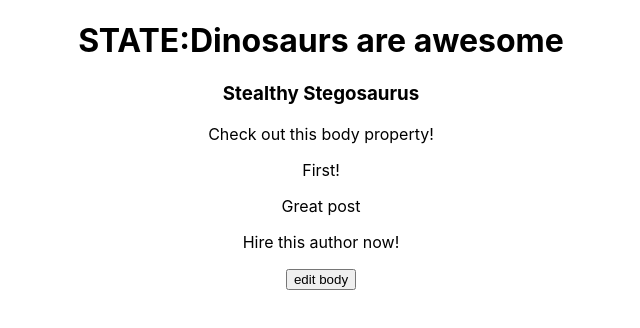
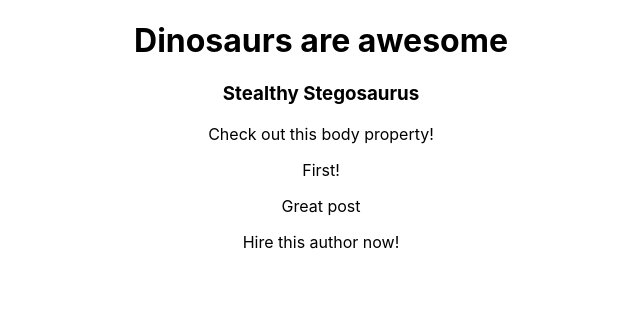
Before and after one commit to aprilkrg/react-dino-blog, a React (Create React App) app: page / in a window 1280 px wide. Shown: the top 328 px of the page, without its empty margins (319-959 px from the left). Built offline with nearby package versions, Linux system fonts and the light colour scheme.

Commit message:
clear out state tests and moodpoints => ready for lesson

```diff
--- a/src/App.js
+++ b/src/App.js
@@ -3,23 +3,6 @@ import Post from "./Post.jsx";
 import React, { Component } from "react";
 
 class App extends Component {
-    // react v16 allows for a simple state obj without a constructor
-    // set state object and give it the same data as `post`
-    state = {
-        title: "Dinosaurs are awesome",
-        author: "Stealthy Stegosaurus",
-        body: "Check out this body property!",
-        comments: ["First!", "Great post", "Hire this author now!"]
-    }
-    // create a function that will change the body of state
-    changeBody = () => {
-        console.log("click")
-        const userInput = prompt("What should the current body be?")
-        console.log(userInput, 'user input')
-        this.setState({
-            body: userInput
-        })
-    }
     render() {
         const post = {
             title: "Dinosaurs are awesome",
@@ -30,11 +13,8 @@ class App extends Component {
         return (
             <div className="App">
                 <Post
-                    // pass the Post component the post object, state object, and changeBody method
+                    // pass the Post component the post object
                     post={post}
-                    name="April"
-                    dinoState={this.state}
-                    changeBody={this.changeBody}
                 />
             </div>
         );
--- a/src/Post.jsx
+++ b/src/Post.jsx
@@ -4,24 +4,14 @@ import Comment from './Comment'
 
 class Post extends Component {
     render() {
-        console.log(this.state, this.props, 'STATEEEE')
         return (
             <>
-                {/* <h1>PROPS:{this.props.post.title}</h1>
+                <h1>{this.props.post.title}</h1>
                 <h3>{this.props.post.author}</h3>
                 <p>{this.props.post.body}</p>
                 {this.props.post.comments.map(item => (
                     <Comment message={item} />
-                ))} */}
-
-                <h1>STATE:{this.props.dinoState.title}</h1>
-                <h3>{this.props.dinoState.author}</h3>
-                <p>{this.props.dinoState.body}</p>
-                {this.props.dinoState.comments.map(item => (
-                    <Comment message={item} />
                 ))}
-                <button onClick={this.props.changeBody}>edit body</button>
-
             </>
         )
     }
```
